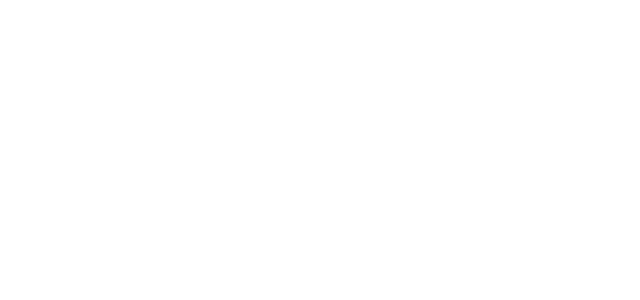
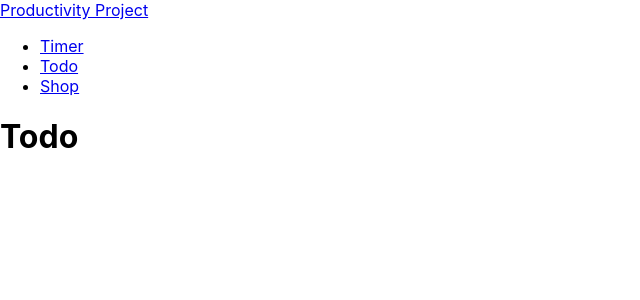
Before and after one commit to Celeste04/Productivity-Project, a React (Create React App) app in the folder client/: page /todo in a window 1280 px wide. Before the commit this address had no page. Shown: the top 300 px of the page, without its empty margins (0-640 px from the left). Built offline with nearby package versions, Linux system fonts and the light colour scheme.

Commit message:
Added more routes

```diff
--- a/client/src/App.js
+++ b/client/src/App.js
@@ -1,16 +1,24 @@
 import React, {} from "react";
 
 import { Route, Routes } from "react-router-dom";
+import Navbar from "./components/Navbar.js";
 import Home from "./pages/Home.js";
+import Todo from "./pages/Todo.js";
+import Shop from "./pages/Shop.js";
+import Timer from "./pages/Timer.js";
 
 
 function App() {
 
   return (
     <div className="App">
+      <Navbar />
       <div className="container">
         <Routes>
           <Route path="/" element={<Home />} />
+          <Route path="/timer" element={<Timer />} />
+          <Route path="/todo" element={<Todo />} />
+          <Route path="/shop" element={<Shop />} />
         </Routes>
       </div>
      </div>
--- a/client/src/components/Navbar.js
+++ b/client/src/components/Navbar.js
@@ -0,0 +1,23 @@
+import { Link } from "react-router-dom"
+
+export default function Navbar() {
+
+    return (
+        <nav className="nav">
+            <Link to="/" className="site-name">
+                Productivity Project
+            </Link>
+            <ul>
+                <li>
+                    <Link to="/timer">Timer</Link>
+                </li>
+                <li>
+                    <Link to="/todo">Todo</Link>
+                </li>
+                <li>
+                    <Link to="/shop">Shop</Link>
+                </li>
+            </ul>
+        </nav>
+    )
+}
--- a/client/src/pages/Shop.js
+++ b/client/src/pages/Shop.js
@@ -0,0 +1,5 @@
+export default function Shop () {
+    return (
+        <h1> Shop</h1>
+    );
+};
--- /dev/null
+++ b/client/src/pages/Timer.js
@@ -0,0 +1,5 @@
+export default function Timer () {
+    return (
+        <h1> Timer</h1>
+    );
+};
--- a/client/src/pages/Todo.js
+++ b/client/src/pages/Todo.js
@@ -1,11 +1,5 @@
-import React, {} from "react";
-
-export default function Todo() {
+export default function Todo () {
     return (
-        <div className="page">
-            <h1 className="headline">
-                To-Do List
-            </h1>
-        </div>
+        <h1> Todo</h1>
     );
 };
```
